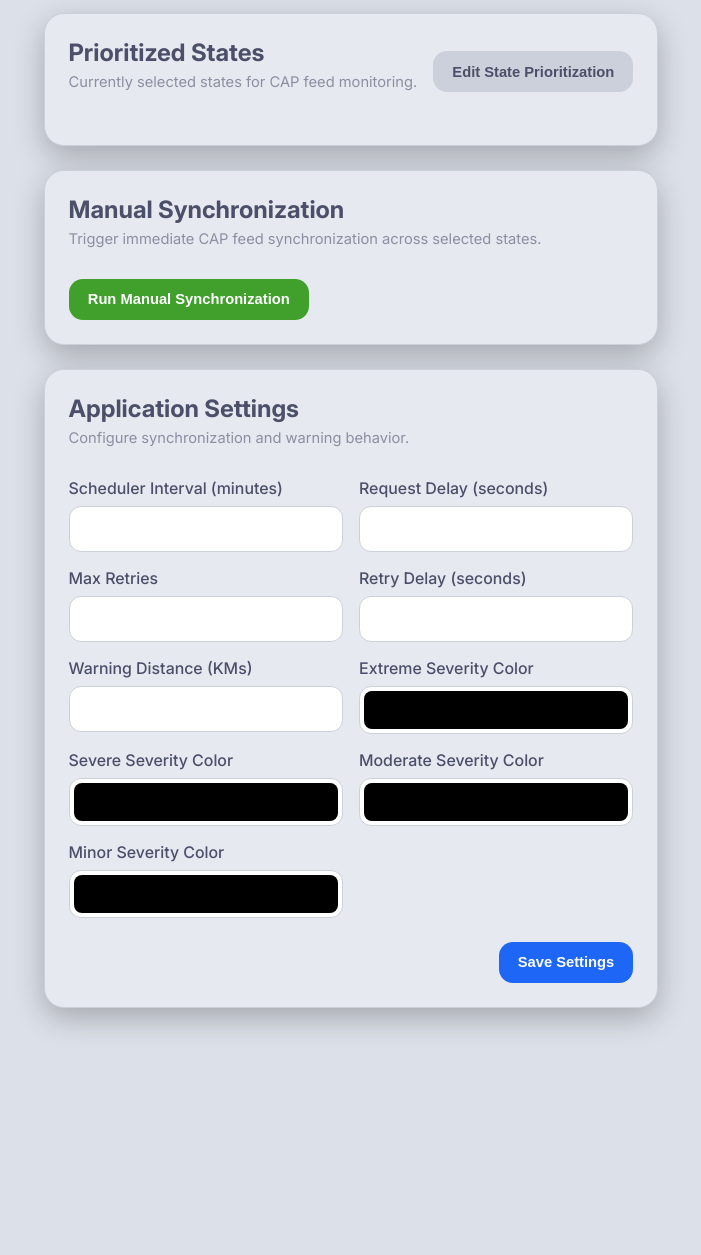
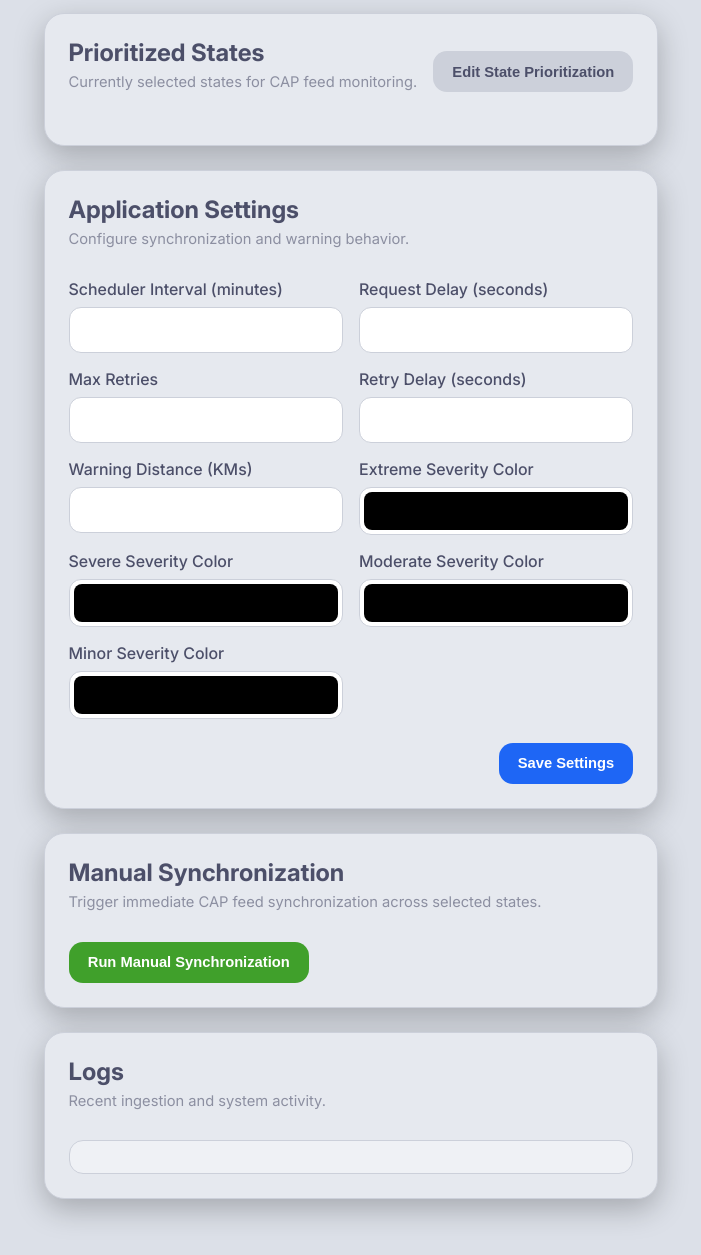
Before and after one commit to FelicityIris/NDMA-GeoAlert-Dashboard, a Flask app: template app/templates/admin/dashboard.html in a window 1280 px wide. Shown: the part 249-1504 px from the top of the page, without its empty margins (289-990 px from the left). Run offline with Flask 3, Linux system fonts and the light colour scheme; the template is opened without the code that fills it, so the values that code supplies are empty; parts of the project's set-up code (start-up, migrations or seed data) failed here and were passed over.

Commit message:
feat: add log viewer to admin dashboard

```diff
--- a/app/__init__.py
+++ b/app/__init__.py
@@ -4,6 +4,7 @@ logging.basicConfig(
     level=logging.INFO,
     format="[%(asctime)s] [%(levelname)s] %(message)s",
     datefmt="%Y-%m-%d %H:%M:%S",
+    handlers=[logging.FileHandler("logs/application.log"), logging.StreamHandler()],
 )
 
 import os
--- a/app/routes/admin_routes.py
+++ b/app/routes/admin_routes.py
@@ -5,6 +5,7 @@ from flask import Blueprint, flash, redirect, render_template, request, session,
 from app.auth.auth_service import validate_admin_login
 from app.scheduler.scheduler_service import reload_scheduler
 from app.services.ingestion_service import ingest_alerts
+from app.services.log_service import get_recent_logs
 from app.services.settings_service import get_settings, update_settings
 from app.services.state_service import get_all_states, update_selected_states
 
@@ -27,7 +28,10 @@ def admin_required(view):
 def admin_dashboard():
     states = get_all_states()
     settings = get_settings()
-    return render_template("admin/dashboard.html", states=states, settings=settings)
+    logs = get_recent_logs()
+    return render_template(
+        "admin/dashboard.html", states=states, settings=settings, logs=logs
+    )
 
 
 @admin_bp.route("/admin/states", methods=["POST"])
--- a/app/static/css/admin.css
+++ b/app/static/css/admin.css
@@ -268,3 +268,21 @@
     justify-content: flex-end;
     margin-top: 1rem;
 }
+
+.log-viewer {
+    max-height: 400px;
+    overflow-y: auto;
+    padding: 1rem;
+    border-radius: 14px;
+    background: var(--bg-primary);
+    border: 1px solid var(--border);
+    font-family: monospace;
+    font-size: 0.85rem;
+    line-height: 1.5;
+}
+
+.log-line {
+    white-space: pre-wrap;
+    color: var(--text-primary);
+    margin-bottom: 0.25rem;
+}
--- a/app/templates/admin/dashboard.html
+++ b/app/templates/admin/dashboard.html
@@ -86,20 +86,6 @@
                     </div>
                 </form>
             </div>
-        </div>
-
-        <div class="admin-card">
-            <div class="admin-card-header">
-                <div>
-                    <h2>Manual Synchronization</h2>
-
-                    <p>Trigger immediate CAP feed synchronization across selected states.</p>
-                </div>
-            </div>
-
-            <a href="{{ url_for('admin.admin_ingest') }}" class="sync-link">
-                <button class="sync-button">Run Manual Synchronization</button>
-            </a>
         </div>
 
         <div class="admin-card">
@@ -212,6 +198,36 @@
                 </div>
             </form>
         </div>
+
+        <div class="admin-card">
+            <div class="admin-card-header">
+                <div>
+                    <h2>Manual Synchronization</h2>
+
+                    <p>Trigger immediate CAP feed synchronization across selected states.</p>
+                </div>
+            </div>
+
+            <a href="{{ url_for('admin.admin_ingest') }}" class="sync-link">
+                <button class="sync-button">Run Manual Synchronization</button>
+            </a>
+        </div>
+
+        <div class="admin-card">
+            <div class="admin-card-header">
+                <div>
+                    <h2>Logs</h2>
+
+                    <p>Recent ingestion and system activity.</p>
+                </div>
+            </div>
+
+            <div class="log-viewer">
+                {% for log in logs %}
+                    <div class="log-line">{{ log }}</div>
+                {% endfor %}
+            </div>
+        </div>
     </div>
 
     <script>
```
Also changed, not shown: app/services/log_service.py (added, +9 -0 lines).
